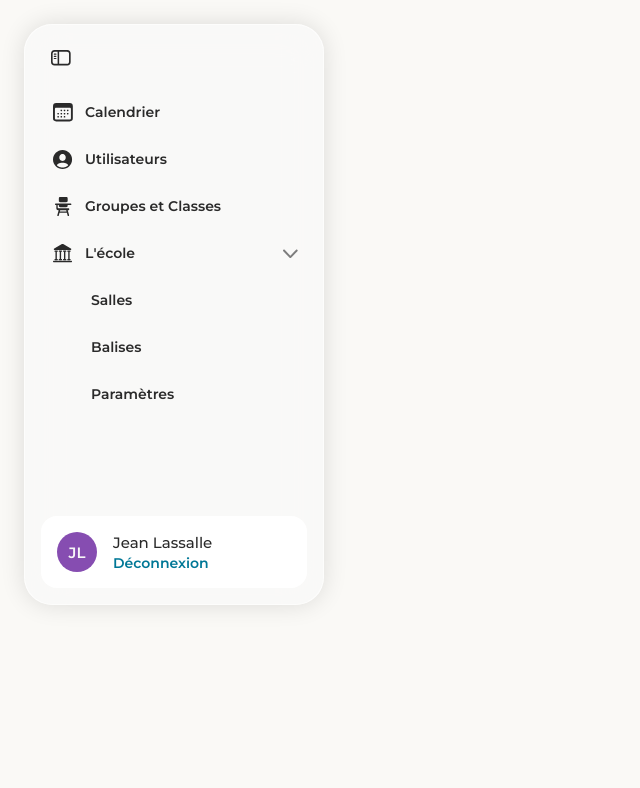
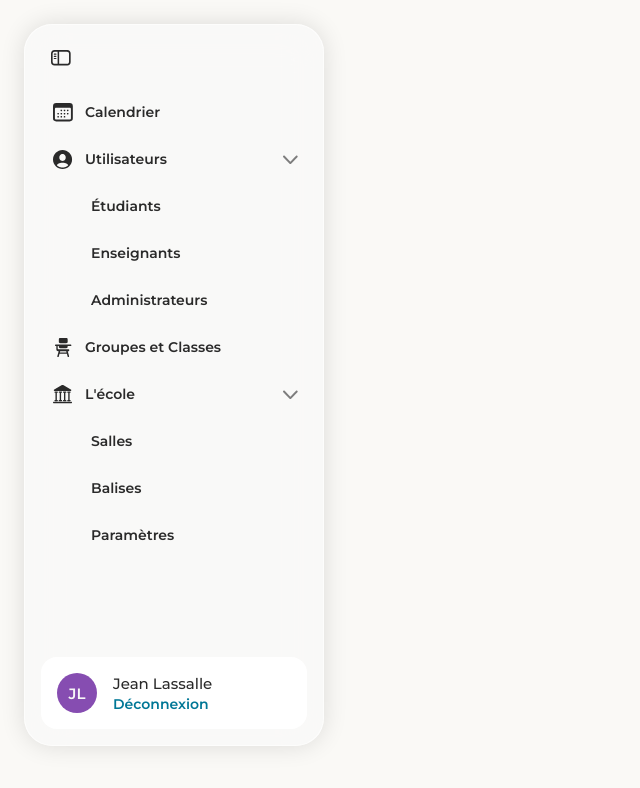
Before and after one commit to Semaphore-EFREI/Website, a Vue app: page /admins in a window 1280 px wide. Shown: the top 788 px of the page, without its empty margins (0-640 px from the left). Built offline with nearby package versions, Linux system fonts and the light colour scheme.

Commit message:
Quick fix sidebar

```diff
--- a/src/components/Sidebar.vue
+++ b/src/components/Sidebar.vue
@@ -65,7 +65,12 @@ export default {
       expandedGroups: ['Utilisateurs', "L'école"],
       navItems: [
         { label: 'Calendrier', routeName: 'Calendrier', icon: 'calendrier_black' },
-        { label: 'Utilisateurs', routeName: 'Utilisateurs', icon: 'user' },
+        { label: 'Utilisateurs', routeName: 'Utilisateurs', icon: 'user' ,
+          children: [
+            { label: 'Étudiants' },
+            { label: 'Enseignants' },
+            { label: 'Administrateurs' }
+          ]},
         { label: 'Groupes et Classes', icon: 'group' },
         {
           label: "L'école",
```
